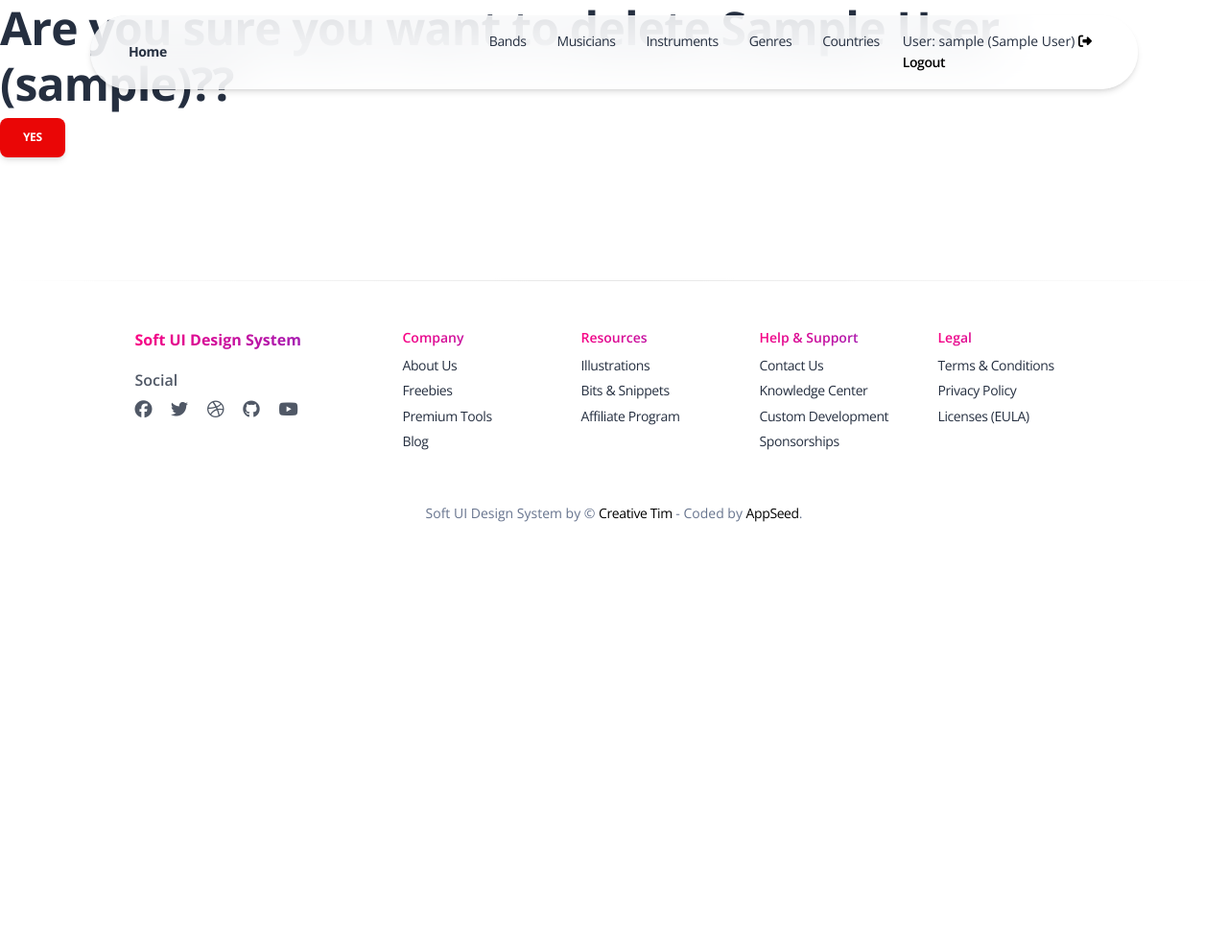
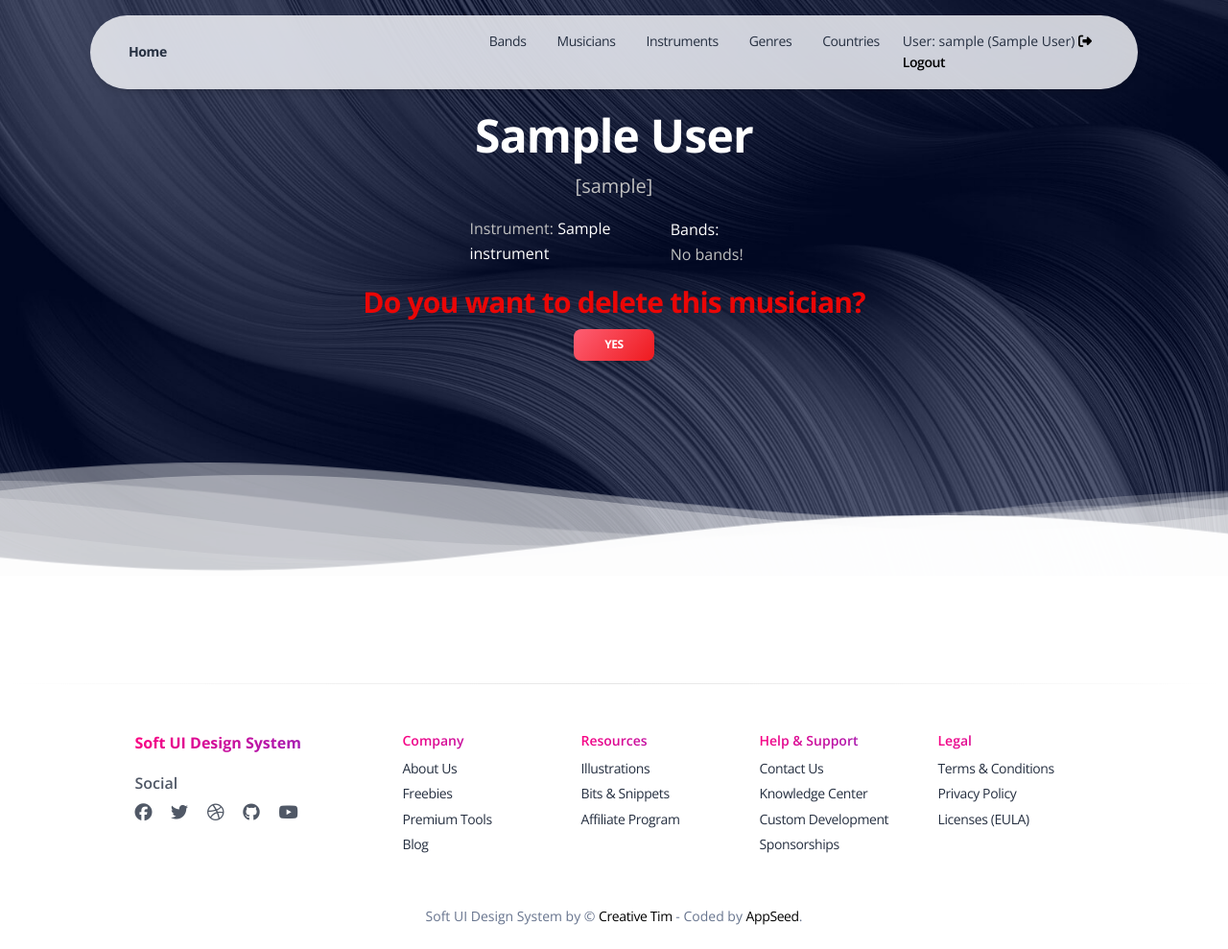
Before and after one commit to VladyslavKlevanskyi/music-world, a Django app: page /musicians/1/delete/ in a window 1280 px wide. Shown: the whole page at 96% size. Before the commit the page ends 544 px from the top, so only its background shows below. Run offline with Django 4.2, Linux system fonts and the light colour scheme; a user stored in the database is signed in; tables that the repository leaves empty hold one stand-in row (values such as "Sample post"); some libraries are stand-ins or nearby versions.

Commit message:
Modified template musician_confirm_delete.html

```diff
--- a/templates/catalog/musician_confirm_delete.html
+++ b/templates/catalog/musician_confirm_delete.html
@@ -1,10 +1,95 @@
 {% extends "base.html" %}
 
+{% block title %} {{ musician }} {% endblock title %}
+
+<!-- Specific CSS goes HERE -->
+{% block stylesheets %}
+  <link href="{{ ASSETS_ROOT }}/css/custom-styles.css" rel="stylesheet" />
+{% endblock stylesheets %}
+
 {% block content %}
-  <h1>Are you sure you want to delete {{ musician.first_name }} {{ musician.last_name }} ({{ musician.username }})??</h1>
-  <form action="" method="post">
-    {% csrf_token %}
 
-    <input type="submit" value="Yes" class="btn btn-danger">
-  </form>
+	<section class="header-2">
+    <div class="page-header-lists section-height-75 relative" style="background-image: url('{{ ASSETS_ROOT }}/img/curved-images/curved.jpg')">
+      <div class="container">
+
+        <div class="row">
+          <div class="col-lg-7 text-center mx-auto mt-7">
+            <h1 class="text-white pt-3">
+              {{ musician.first_name }} {{ musician.last_name }}
+            </h1>
+            <p class="lead text-light-gray">
+              [{{ musician.username }}]
+            </p>
+
+          </div>
+        </div>
+
+        <div class="row">
+          <div class="col-lg-9 center-block mx-auto">
+            <div class="row">
+
+              <div class="col-md-3 text-white position-relative ms-12">
+                <span class="text-light-gray">Instrument:</span> {{ musician.instrument }}
+              </div>
+
+              <div class="col-md-5 text-white">
+                <p class="text-white mb-0">Band{{ musician.bands.all|pluralize }}:</p>
+                 <ul class="text-light-gray country-list p-sm-0">
+                  {% for band in musician.bands.all %}
+                    <li>
+                      <strong>
+                        <a class="text-white" href="{% url 'catalog:band-detail-view' pk=band.id %}">
+                          {{ band.name }}
+                        </a>
+                      </strong>
+                        from {{ band.country }}
+                    </li>
+                  {% empty %}
+                    <p>No bands!</p>
+                  {% endfor %}
+                </ul>
+              </div>
+
+            </div>
+          </div>
+        </div>
+
+        <div class="row">
+          <div class="col-lg-9 text-center mx-auto">
+            <h3 class="text-danger">
+                Do you want to delete this musician?
+            </h3>
+          </div>
+        </div>
+
+        <div class="row">
+          <div class="col-lg-9 text-center mx-auto">
+              <form action="" method="post">
+                {% csrf_token %}
+                <input type="submit" value="Yes" class="btn btn-sm bg-gradient-danger">
+              </form>
+          </div>
+        </div>
+
+      </div>
+
+      <div class="position-absolute w-100 z-index-1 bottom-0">
+        <svg class="waves" xmlns="http://www.w3.org/2000/svg" xmlns:xlink="http://www.w3.org/1999/xlink" viewBox="0 24 150 40" preserveAspectRatio="none" shape-rendering="auto">
+          <defs>
+            <path id="gentle-wave" d="M-160 44c30 0 58-18 88-18s 58 18 88 18 58-18 88-18 58 18 88 18 v44h-352z" />
+          </defs>
+          <g class="moving-waves">
+            <use xlink:href="#gentle-wave" x="48" y="-1" fill="rgba(255,255,255,0.40" />
+            <use xlink:href="#gentle-wave" x="48" y="3" fill="rgba(255,255,255,0.35)" />
+            <use xlink:href="#gentle-wave" x="48" y="5" fill="rgba(255,255,255,0.25)" />
+            <use xlink:href="#gentle-wave" x="48" y="8" fill="rgba(255,255,255,0.20)" />
+            <use xlink:href="#gentle-wave" x="48" y="13" fill="rgba(255,255,255,0.15)" />
+            <use xlink:href="#gentle-wave" x="48" y="16" fill="rgba(255,255,255,0.95" />
+          </g>
+        </svg>
+      </div>
+    </div>
+  </section>
+
 {% endblock %}
```
